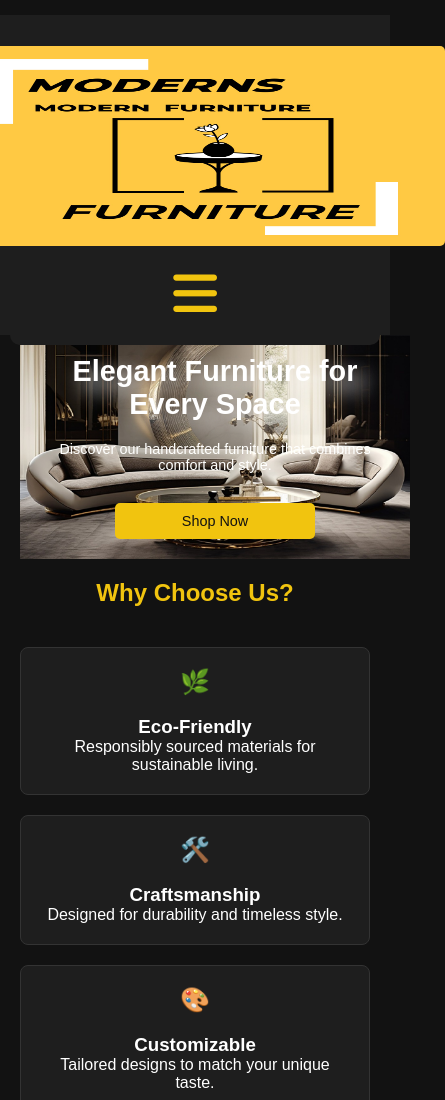
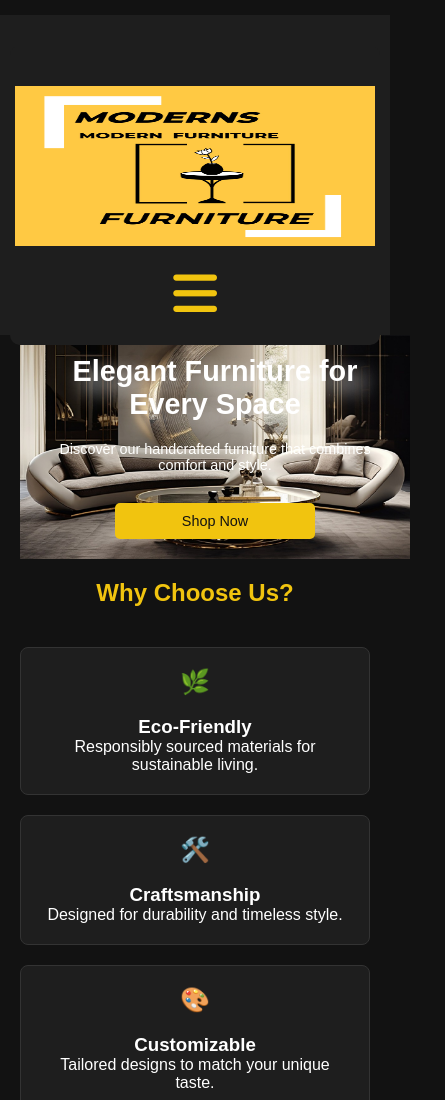
Before and after one commit to im-masum/modern-furniture, a plain HTML site: page index.html in a window 390 px wide. Shown: the top 1100 px of the page, 445 px wide, since content can reach past the window. Drawn offline with nearby package versions, Linux system fonts and the light colour scheme.

Commit message:
I have modified some files

```diff
--- a/style.css
+++ b/style.css
@@ -237,9 +237,14 @@ nav ul li a.active {
         top: 20px;
 
     }
+    .logo{
+        position: relative;
+        top: 20px;
+    }
     .logo img{
-        width: 500px;
+        width: 400px;
         height: 200px;
+        padding: 20px;
     }
     nav ul {
         display: flex;
```
